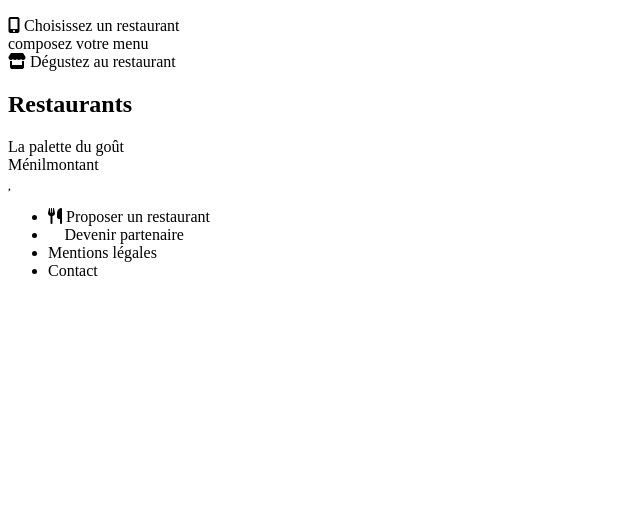
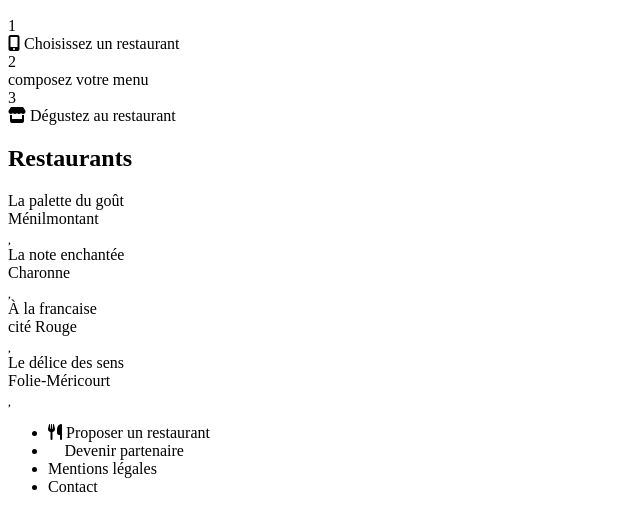
Before and after one commit to Croustichoco/oc_omyfood, a plain HTML site: page index.html in a window 1280 px wide. Shown: the part 211-742 px from the top of the page, without its empty margins (0-640 px from the left). Drawn offline with Linux system fonts and the light colour scheme.

Commit message:
Ajout du fichier index.html

```diff
--- a/index.html
+++ b/index.html
@@ -1,9 +1,10 @@
 <!DOCTYPE html>
-<html lang="en">
+<html lang="fr">
 <head>
     <meta charset="UTF-8">
     <meta name="viewport" content="width=device-width, initial-scale=1.0">
     <link rel="stylesheet" href="https://cdnjs.cloudflare.com/ajax/libs/font-awesome/6.2.1/css/all.min.css" integrity="sha512-MV7K8+y+gLIBoVD59lQIYicR65iaqukzvf/nwasF0nqhPay5w/9lJmVM2hMDcnK1OnMGCdVK+iQrJ7lzPJQd1w==" crossorigin="anonymous" referrerpolicy="no-referrer" />
+    <link rel="stylesheet" href="">
     <title>Document</title>
 </head>
 <body>
@@ -17,38 +18,74 @@
         <p>Découvrez des restaurants d'exceptions, sélectionnés par nos soins.</p>
         <button>Explorer nos restaurants</button>
     </div>
-    <nav>
+
+    <nav class="fonctionnement__nav">
+
         <h2>Fonctionnement</h2>
-        <div>
+        <div class="fonctionnement__restaurant">
+            <div class="fonctionnement__nombre">1</div>
             <i class="fa-solid fa-mobile-screen-button"></i>
             Choisissez un restaurant
         </div>
-        <div>
+        <div class="fonctionnement__menu">
+            <div class="fonctionnement__nombre">2</div>
             <i class="fa-thin fa-square-list"></i>
             composez votre menu
         </div>
-        <div>
+        <div class="fonctionnement__dégustez">
+            <div class="fonctionnement__nombre">3</div>
             <i class="fa-solid fa-store"></i>
             Dégustez au restaurant
         </div>
     </nav>
+
     <main>
         <h2>Restaurants</h2>
-        <div>
-            <a href="" alt=""></a>
-            <div>
-                <div>
-                    La palette du goût
+        <div class="les_restaurants">
+
+            <div class="restaurant">
+                <a href="images/jay-wennington-N_Y88TWmGwA-unsplash.jpg" alt="image_restaurant"></a>
+                <div class="restaurant__description">
+                    <div class="restaurant__nom">La palette du goût</div>
+                    <div class="restaurant__localisation">Ménilmontant</div>
                 </div>
-                <div>
-                    Ménilmontant
+                <div class="favoris_logo">
+                    <i class="fa-light fa-heart"></i>
                 </div>
-                <div>
-                    <i class="fa-thin fa-heart"></i>
+            </div>
+            <div class="restaurant">
+                <a href="images/stil-u2Lp8tXIcjw-unsplash.jpg" alt="image_restaurant"></a>
+                <div class="restaurant__description">
+                    <div class="restaurant__nom">La note enchantée</div>
+                    <div class="restaurant__localisation">Charonne</div>
+                </div>
+                <div class="favoris_logo">
+                    <i class="fa-light fa-heart"></i>
+                </div>
+            </div>
+            <div class="restaurant">
+                <a href="images/toa-heftiba-DQKerTsQwi0-unsplash.jpg" alt="image_restaurant"></a>
+                <div class="restaurant__description">
+                    <div class="restaurant__nom">À la francaise</div>
+                    <div class="restaurant__localisation">cité Rouge</div>
+                </div>
+                <div class="favoris_logo">
+                    <i class="fa-light fa-heart"></i>
+                </div>
+            </div>
+            <div class="restaurant">
+                <a href="images/louis-hansel-shotsoflouis-qNBGVyOCY8Q-unsplash.jpg" alt="image_restaurant"></a>
+                <div class="restaurant__description">
+                    <div class="restaurant__nom">Le délice des sens</div>
+                    <div class="restaurant__localisation">Folie-Méricourt</div>
+                </div>
+                <div class="favoris_logo">
+                    <i class="fa-light fa-heart"></i>
                 </div>
             </div>
         </div>
     </main>
+
     <footer>
         <a href="images/ohmyfood.png" alt="logo ohmyfood"></a>
         <ul>
@@ -58,5 +95,6 @@
             <li>Contact</li>
         </ul>
     </footer>
+
 </body>
 </html>
```
